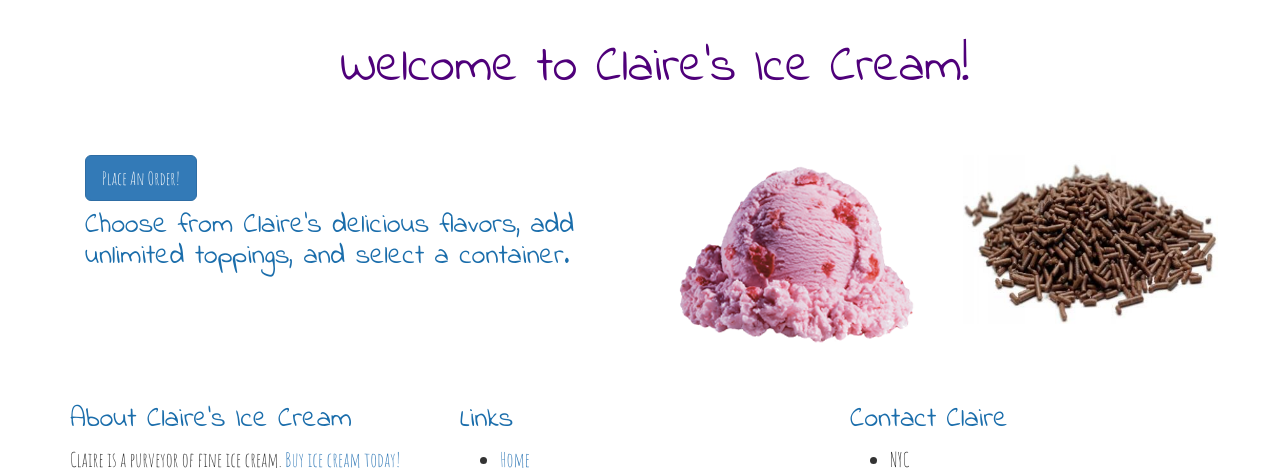
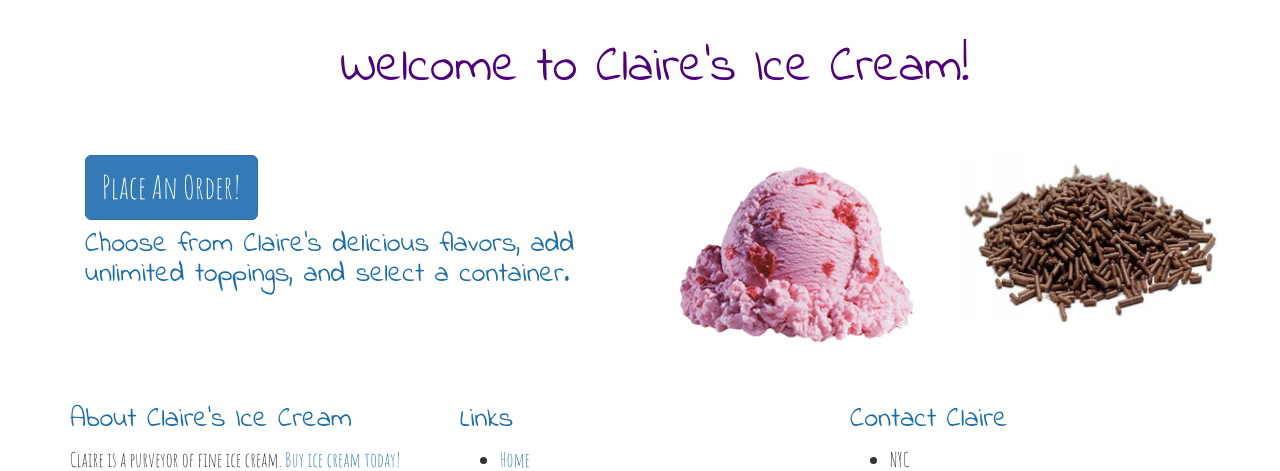
Before and after one commit to EricFries/claires-ice-cream, a Django app: page / in a window 1280 px wide. Shown: the part 52-523 px from the top of the page. Run offline with Django 3.2, Linux system fonts and the light colour scheme; some libraries are stand-ins or nearby versions.

Commit message:
change button size for place order

```diff
--- a/ice_cream_ordering/static/ice_cream_ordering/style.css
+++ b/ice_cream_ordering/static/ice_cream_ordering/style.css
@@ -38,3 +38,11 @@ h2,h3,h4 {
 	color: white;
 	font-size: 20px;
 }
+
+.order-btn {
+		font-size: 32px;
+}
+
+input.form-control {
+	font-size: 32px;
+}
--- a/ice_cream_ordering/templates/base.html
+++ b/ice_cream_ordering/templates/base.html
@@ -43,7 +43,7 @@
 
           <div class='col-md-4'>
           <h4>About Claire's Ice Cream</h4>
-          <p>Claire is a purveyor of fine ice cream. <a href='new.html'>Buy ice cream today!</a></p>
+          <p>Claire is a purveyor of fine ice cream. <a href='new'>Buy ice cream today!</a></p>
           <p><a href='flavors'>Claire's Flavors</a></p>
           </div>
 
--- a/ice_cream_ordering/templates/ice_cream_ordering/index.html
+++ b/ice_cream_ordering/templates/ice_cream_ordering/index.html
@@ -12,7 +12,7 @@
 
 	<div class='row'>
   	<div class='col-md-6'>
-			<a href="/new"  class="btn btn-primary btn-lg">Place An Order!</a>
+			<a href="/new"  class="btn btn-primary btn-lg order-btn">Place An Order!</a>
 			<h4>Choose from Claire's delicious flavors, add unlimited toppings, and select a container.
 			</h4>
 		</div>
```
